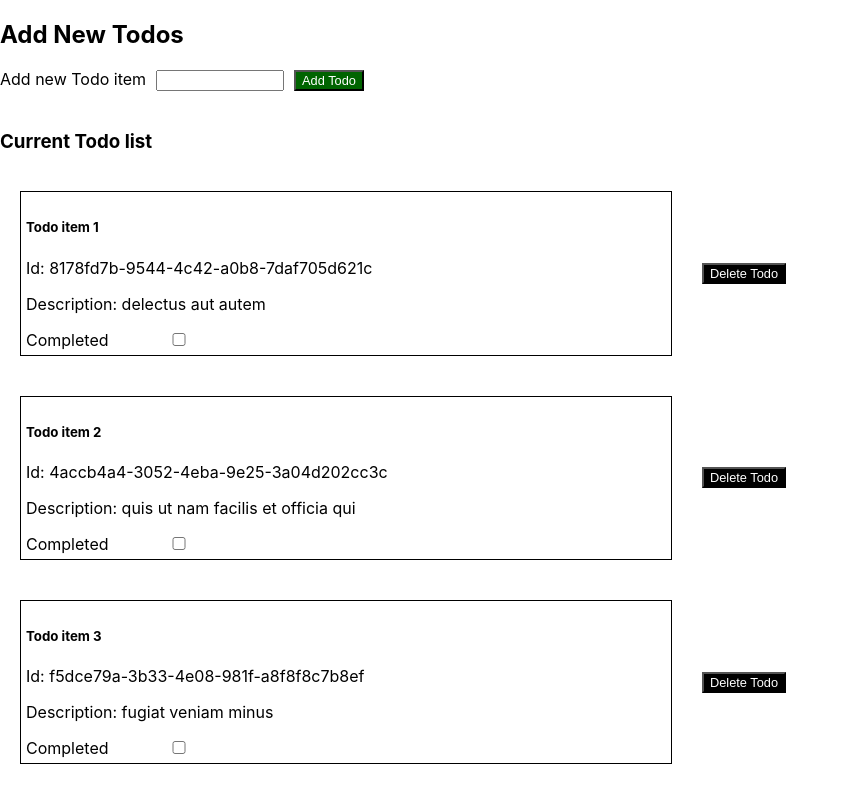
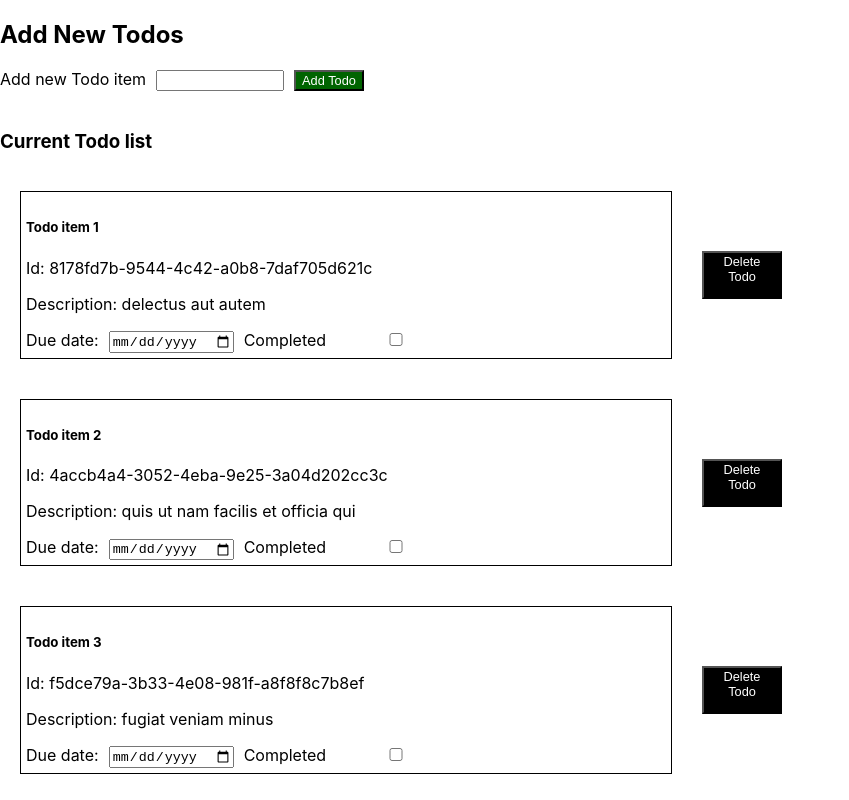
Before and after one commit to isaachinman/todo-app, a React (Create React App) app: page / in a window 1280 px wide. Shown: the top 800 px of the page, without its empty margins (0-849 px from the left). Built offline with nearby package versions, Linux system fonts and the light colour scheme.

Commit message:
add due date functionality

```diff
--- a/src/App.css
+++ b/src/App.css
@@ -22,6 +22,8 @@ input {
   background-color: black;
   display: inline-flex;
   align-self: center;
+  width: 5rem;
+  height: 3rem;
 }
 
 .deleteButtonContainer {
--- a/src/App.js
+++ b/src/App.js
@@ -35,6 +35,17 @@ class App extends Component {
     });
   };
 
+  handleDueDate = (e, id) => {
+    this.setState({
+      todos: this.state.todos.map(todo => {
+        if (todo.id === id) {
+          todo.dueDate = e.target.value;
+        }
+        return todo;
+      }),
+    });
+  };
+
   handleChange = event => {
     this.setState({
       newTodo: {
@@ -69,6 +80,8 @@ class App extends Component {
           <div>
             <TodoItems
               todos={this.state.todos}
+              dueDate={this.state.dueDate}
+              setDueDate={this.handleDueDate}
               deleteTodo={this.handleDelete}
               toggleTodo={this.handleToggleTodo}
             />
--- a/src/TodoItems.jsx
+++ b/src/TodoItems.jsx
@@ -1,14 +1,25 @@
 import React from 'react';
 
-const TodoItems = ({ todos, deleteTodo, toggleTodo }) =>
-  todos.map((todo, i) => (
+const TodoItems = ({ todos, setDueDate, deleteTodo, toggleTodo }) =>
+  todos.map((todo, i) => {
+    return (
       <div className="todoItemsContainer" key={`todo-${todo.id}`}>
         <div className="todo">
           <h5>Todo item {i + 1}</h5>
           <p>Id: {todo.id}</p>
-        <p style={{ textDecoration: todo.completed ? 'line-through' : 'none' }}>
+          <p
+            style={{ textDecoration: todo.completed ? 'line-through' : 'none' }}
+          >
             Description: {todo.description}
           </p>
+          <label htmlFor="dueDate">Due date:</label>
+          <input
+            type="date"
+            id="dueDate"
+            min="2019-03-09"
+            value={todo.dueDate}
+            onChange={e => setDueDate(e, todo.id)}
+          />
           <label htmlFor="todoCompleted">Completed</label>
           <input
             type="checkbox"
@@ -24,6 +35,7 @@ const TodoItems = ({ todos, deleteTodo, toggleTodo }) =>
           Delete Todo
         </button>
       </div>
-  ));
+    );
+  });
 
 export default TodoItems;
```
Lines whose indentation alone changed are shown as unchanged.
